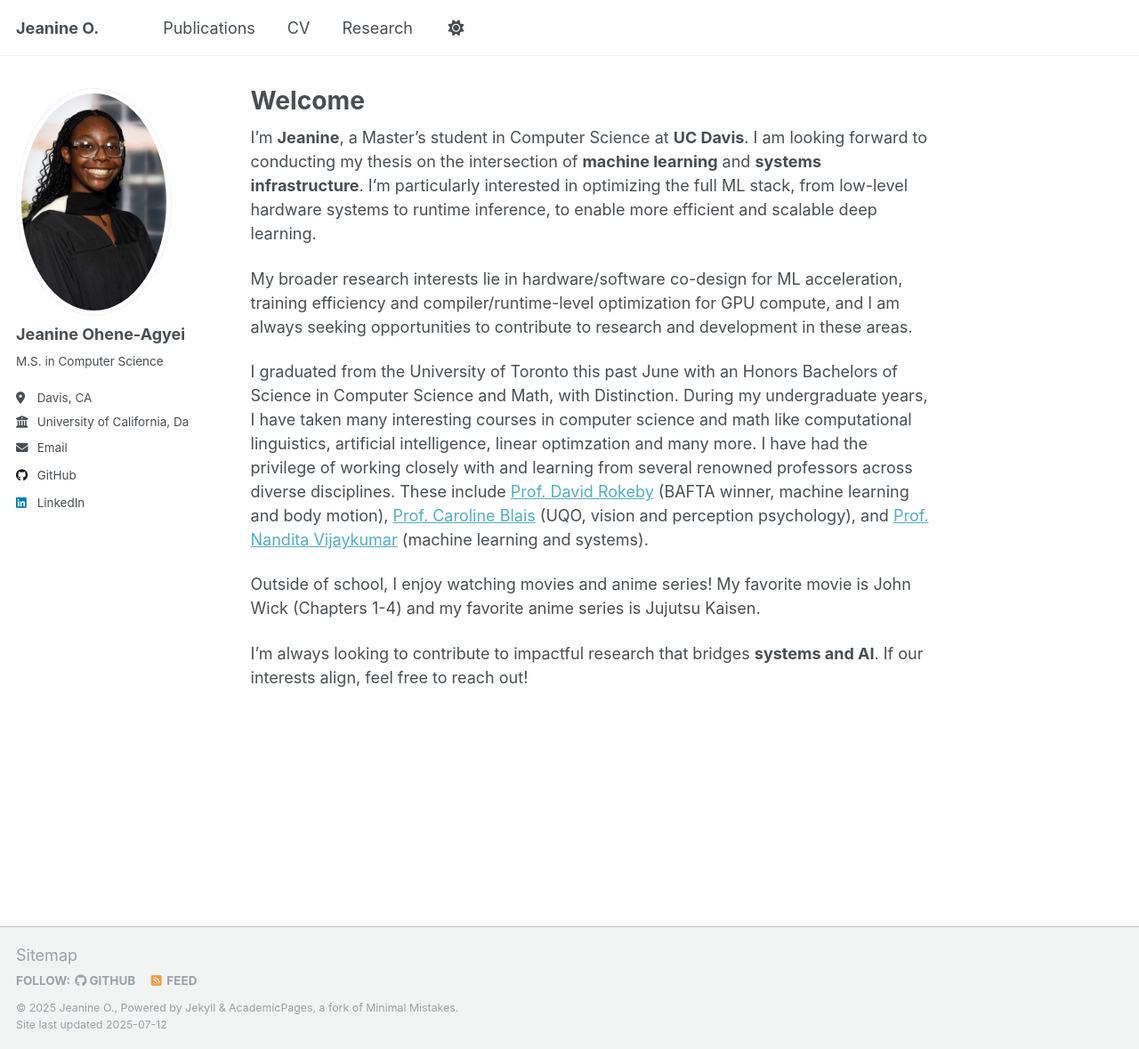
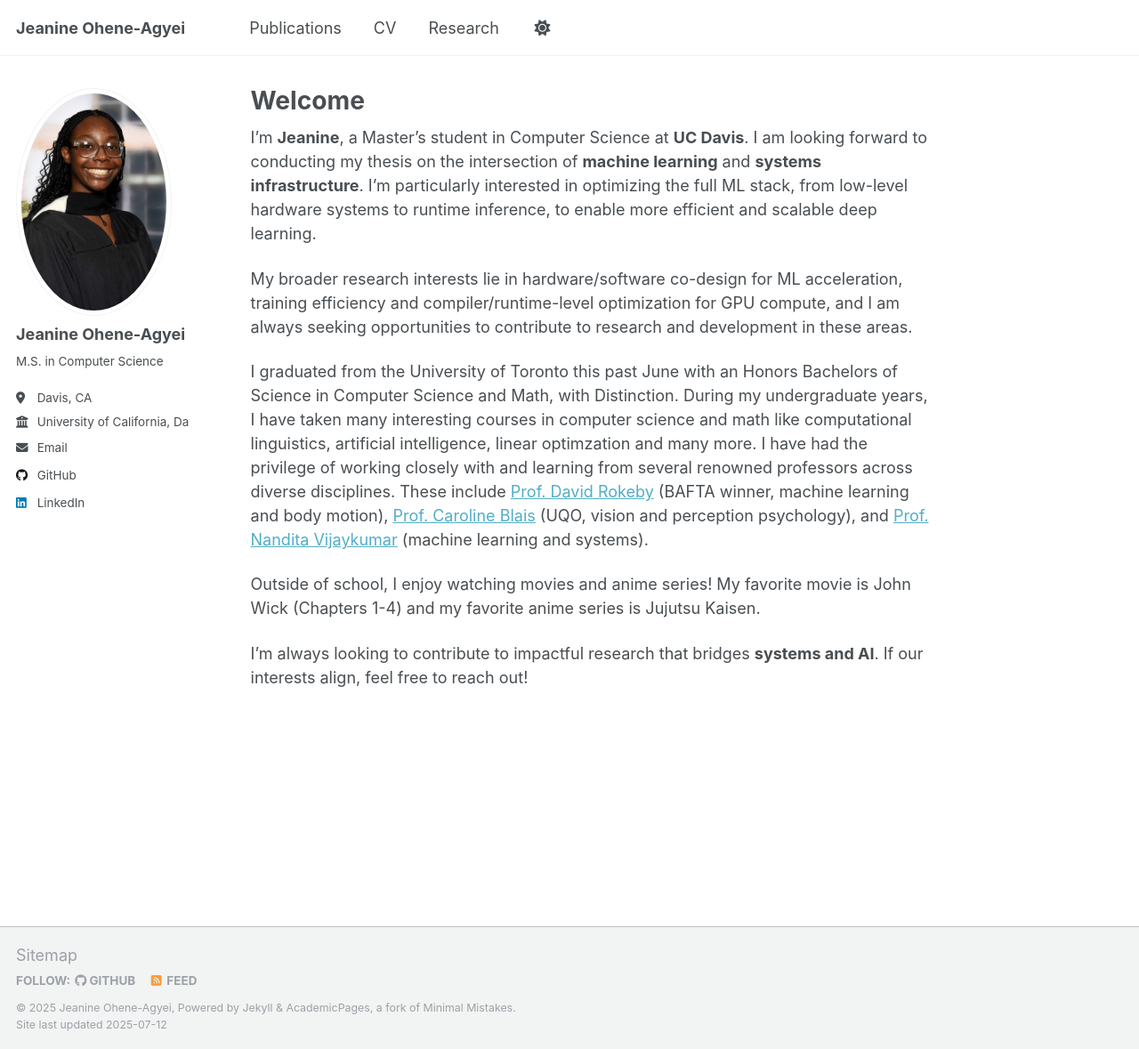
Before and after one commit to jeanine5/jeanine5.github.io, a Jekyll site: the page built from _pages/about.md, in a window 1280 px wide and 1179 px high. Shown: the whole window at 89% size. Built offline with Jekyll 4.4.1, drawn with Linux system fonts in a browser that asks for light colours; a script that is not in the unit is left out.

Commit message:
Update _config.yml

```diff
--- a/_config.yml
+++ b/_config.yml
@@ -9,7 +9,7 @@
 # Basic Site Settings
 locale                   : "en-US"
 site_theme               : "default"
-title                    : "Jeanine O."
+title                    : "Jeanine Ohene-Agyei"
 title_separator          : "-"
 name                     : #&name "Your Name"
 description              : #&description "personal description"
```
